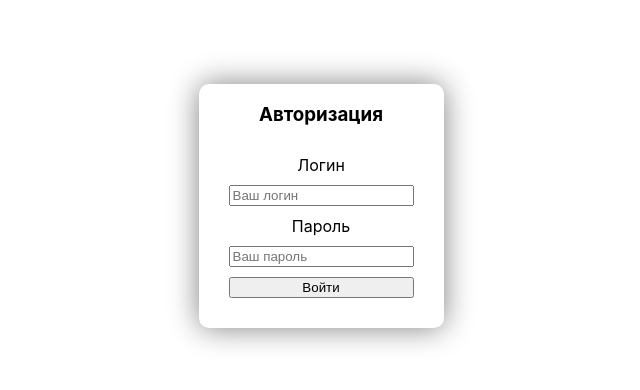
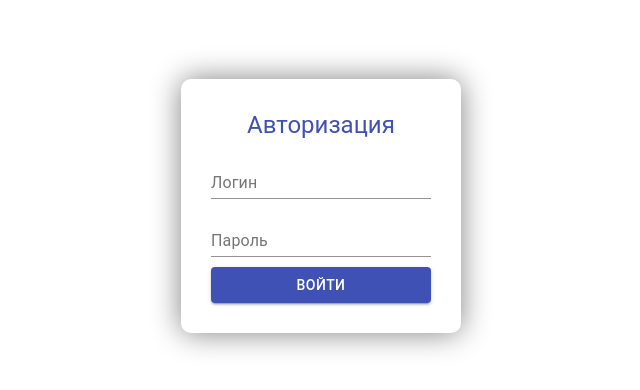
Before and after one commit to KucherenkoIvan/Authorization, a React (Create React App) app in the folder admin/: page / in a window 1280 px wide. Shown: the part 194-584 px from the top of the page, without its empty margins (319-959 px from the left). Built offline with nearby package versions, Linux system fonts and the light colour scheme.

Commit message:
Навалили стилей

```diff
--- a/admin/package.json
+++ b/admin/package.json
@@ -3,6 +3,7 @@
   "version": "0.1.0",
   "private": true,
   "dependencies": {
+    "@material-ui/core": "^4.11.3",
     "@testing-library/jest-dom": "^5.11.9",
     "@testing-library/react": "^11.2.5",
     "@testing-library/user-event": "^12.8.3",
--- a/admin/src/components/auth/Auth.js
+++ b/admin/src/components/auth/Auth.js
@@ -1,5 +1,11 @@
 import React from 'react';
 import {useState} from 'react';
+import { Button } from '@material-ui/core';
+import { Input } from '@material-ui/core';
+import { InputLabel } from '@material-ui/core';
+import { FormControl } from '@material-ui/core';
+import { Typography } from '@material-ui/core';
+
 import './style.scss';
 /*
 */
@@ -11,29 +17,34 @@ export default function Auth(props){
 
   const onChange = e => setValue({
     ...value,
-    [e.target.name]: e.target.value
+    [e.target.id]: e.target.value
   })
 
   console.log(value);
 
   return(
     <div className="auth_div">
-      <h3 className="title_auth">
+      <Typography className="auth_title" variant="h5" color="primary">
         Авторизация
-      </h3>
-      <label>
-        Логин
-      </label>
-      <input className="form_control" type="text" name="user_name" placeholder="Ваш логин" onChange={onChange}/>
+      </Typography>
+      <FormControl>
+        <InputLabel htmlFor="user_name">
+          Логин
+        </InputLabel>
+        <Input className="form_control" type="text" id="user_name" placeholder="Ваш логин" onChange={onChange}/>
+      </FormControl>
 
-      <label>
-        Пароль
-      </label>
-      <input className="form_control" type="password" name="user_password" placeholder="Ваш пароль" onChange={onChange}/>
+      <FormControl>
+        <InputLabel htmlFor="user_password">
+          Пароль
+        </InputLabel>
+        <Input className="form_control" type="password" id="user_password" placeholder="Ваш пароль" onChange={onChange}/>
+      </FormControl>
 
-      <button className="btn">
+
+      <Button variant="contained" color="primary">
         Войти
-      </button>
+      </Button>
     </div>
   );
 }
--- a/admin/src/components/auth/style.scss
+++ b/admin/src/components/auth/style.scss
@@ -5,6 +5,6 @@
   max-height: 300px;
   gap: 10px;
   box-shadow: 0px 0px 30px gray;
-  padding: 0px 30px 30px;
+  padding: 30px;
   border-radius: 10px;
 }
```
Also changed, not shown: 1 other file (tests, documents, lock files or other folders).
